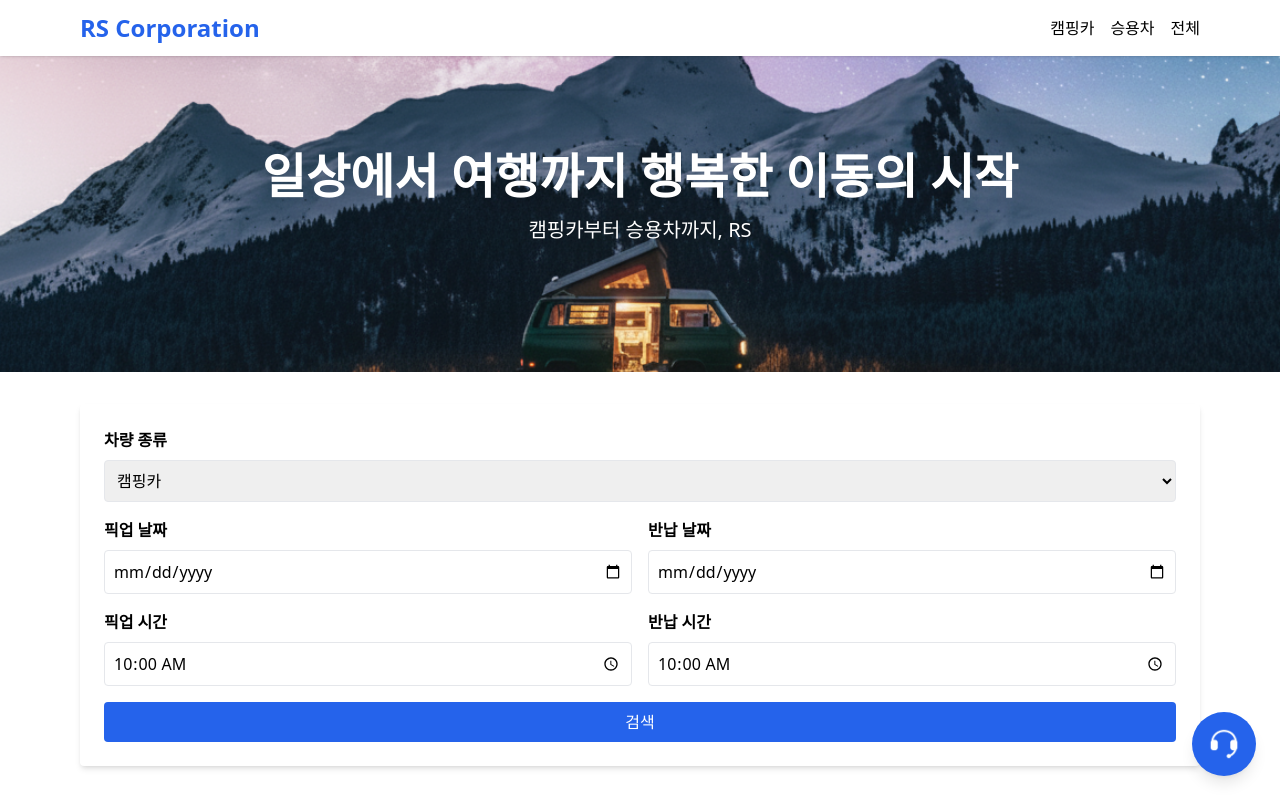
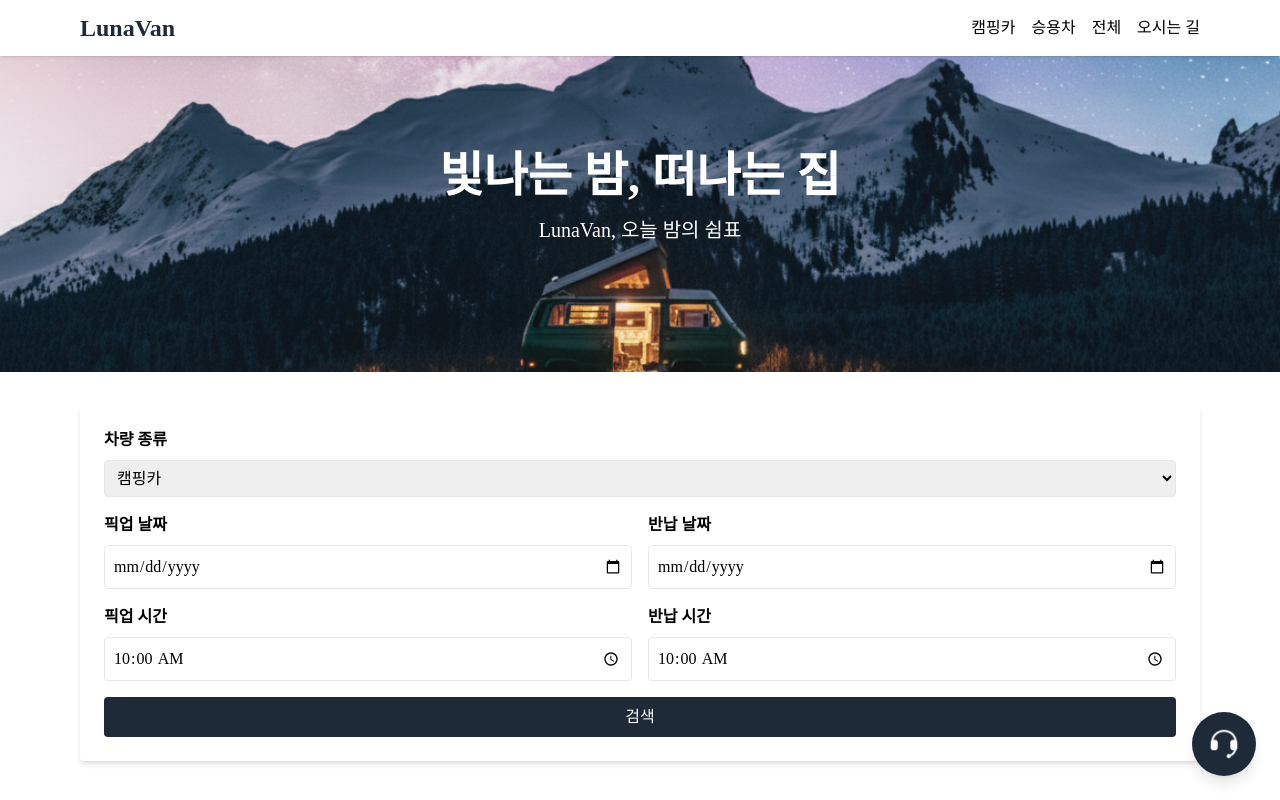
Before and after one commit to sssslu/CarRentServiceMVP, a Next.js app: page / in a window 1280 px wide. Shown: the top 800 px of the page. Built offline with nearby package versions, Linux system fonts and the light colour scheme.

Commit message:
디자인 위주 개선

```diff
--- a/app/globals.css
+++ b/app/globals.css
@@ -2,4 +2,40 @@
 @tailwind components;
 @tailwind utilities;
 
-/* You can place any global styles here. */
+/* LunaVan global fonts and variables */
+@import url('https://fonts.googleapis.com/css2?family=Cormorant+Garamond:wght@400;700&family=Noto+Serif+KR:wght@400;700&display=swap');
+
+:root {
+	--color-primary: #1E2A38; /* Midnight Blue */
+	--font-english: 'Cormorant Garamond', serif;
+	--font-korean: 'Noto Serif KR', serif;
+}
+
+/* Default to the Korean serif for overall layout (good for mixed-content pages). */
+html, body {
+	font-family: var(--font-korean);
+	-webkit-font-smoothing: antialiased;
+	-moz-osx-font-smoothing: grayscale;
+}
+
+/* Use the English display serif for elements explicitly marked as English. */
+:lang(en) {
+	font-family: var(--font-english);
+}
+
+/* Headings: allow heavier weight for visual hierarchy. */
+h1, h2, h3, h4, h5, h6 {
+	font-weight: 700;
+}
+
+/* Ensure strong/emphasis render bold when expected */
+strong, b {
+	font-weight: 700;
+}
+
+/* Small utility to reference primary color in plain CSS (Tailwind utilities preferred). */
+.lnv-primary {
+	color: var(--color-primary);
+}
+
+/* You can place additional global styles here. */
--- a/app/layout.tsx
+++ b/app/layout.tsx
@@ -5,7 +5,7 @@ import FloatingContactButton from '../components/FloatingContactButton';
 import type { ReactNode } from 'react';
 
 export const metadata = {
-  title: 'RS Corp',
+  title: 'LunaVan',
   description: '캠핑카/승용차 간편 대여!',
 };
 
--- /dev/null
+++ b/app/location/page.tsx
@@ -0,0 +1,12 @@
+export default function LocationPage() {
+  return (
+    <div className="max-w-6xl mx-auto px-4 py-8">
+      <h1 className="text-3xl font-bold mb-6">오시는 길</h1>
+      <div className="space-y-4 mb-8">
+        <p className="mb-2">주소: 대구광역시 중구 명덕로 179, 2층 202-j123호</p>
+        <p className="mb-2">대표번호: 010-3025-7321</p>
+      </div>
+      {/* Your existing Google Maps code will go here */}
+    </div>
+  );
+}
--- a/components/FloatingContactButton.tsx
+++ b/components/FloatingContactButton.tsx
@@ -7,7 +7,7 @@ export default function FloatingContactButton() {
   return (
     <div className="fixed bottom-6 right-6 z-50">
       <button
-        className={`bg-blue-600 text-white rounded-full shadow-lg transition-all duration-300 flex items-center justify-center ${open ? 'w-64 h-64' : 'w-16 h-16'}`}
+        className={`bg-primary text-white rounded-full shadow-lg transition-all duration-300 flex items-center justify-center ${open ? 'w-64 h-64' : 'w-16 h-16'}`}
         onClick={() => setOpen(!open)}
         aria-label="Contact"
       >
--- a/components/Footer.tsx
+++ b/components/Footer.tsx
@@ -16,7 +16,7 @@ export default function Footer() {
             href="/biz-license.jpg" // public 폴더 안의 이미지 경로
             target="_blank"
             rel="noopener noreferrer"
-            className="text-blue-600 hover:underline"
+            className="text-primary hover:underline"
           >
             사업자등록증
           </a>
--- a/components/Header.tsx
+++ b/components/Header.tsx
@@ -10,12 +10,12 @@ export default function Header() {
   return (
     <header className="bg-white shadow sticky top-0 z-50">
       <div className="max-w-6xl mx-auto px-4 py-3 flex items-center justify-between">
-        <Link href="/" className="text-2xl font-bold text-blue-600">RS Corporation</Link>
+  <Link href="/" className="text-2xl font-bold text-primary">LunaVan</Link>
         <nav className="space-x-4">
-
-          <a href="/#camp" className="hover:text-blue-600">캠핑카</a>
-          <a href="/#norm" className="hover:text-blue-600">승용차</a>
-          <Link href="/cars" className="hover:text-blue-600">전체</Link>
+          <a href="/#camp" className="hover:text-primary">캠핑카</a>
+          <a href="/#norm" className="hover:text-primary">승용차</a>
+          <Link href="/cars" className="hover:text-primary">전체</Link>
+          <Link href="/location" className="hover:text-primary">오시는 길</Link>
         </nav>
       </div>
     </header>
--- a/components/Hero.tsx
+++ b/components/Hero.tsx
@@ -14,9 +14,9 @@ export default function Hero() {
     >
       <div className="max-w-4xl mx-auto px-4 text-center">
         <h1 className="text-4xl sm:text-5xl font-bold mb-4">
-          일상에서 여행까지 행복한 이동의 시작
+          빛나는 밤, 떠나는 집
         </h1>
-        <p className="text-lg sm:text-xl mb-8">캠핑카부터 승용차까지, RS</p>
+  <p className="text-lg sm:text-xl mb-8">LunaVan, 오늘 밤의 쉼표</p>
       </div>
     </section>
   );
--- a/components/SearchForm.tsx
+++ b/components/SearchForm.tsx
@@ -3,7 +3,7 @@
 import { useState } from 'react';
 
 /**
- * SearchForm component models the booking form seen on the RS home page.
+ * SearchForm component models the booking form seen on the LunaVan home page.
  * It collects the car type, pick‑up/return dates and times. The submit
  * handler currently just alerts the user; in a production app this would
  * trigger a search query or navigation.
@@ -83,7 +83,7 @@ export default function SearchForm() {
       </div>
       <button
         type="submit"
-        className="w-full bg-blue-600 text-white py-2 rounded hover:bg-blue-700 transition-colors"
+        className="w-full bg-primary text-white py-2 rounded hover:bg-primary-dark transition-colors"
       >
         검색
       </button>
--- a/package.json
+++ b/package.json
@@ -1,5 +1,5 @@
 {
-  "name": "vacar-clone",
+  "name": "luna-van",
   "version": "1.0.0",
   "private": true,
   "scripts": {
--- a/tailwind.config.js
+++ b/tailwind.config.js
@@ -5,7 +5,18 @@ module.exports = {
     './components/**/*.{js,ts,jsx,tsx}',
   ],
   theme: {
-    extend: {},
+    extend: {
+      colors: {
+        primary: {
+          DEFAULT: '#1E2A38', // Midnight Blue
+          dark: '#162029',
+        },
+      },
+      fontFamily: {
+        primary: ["Noto Serif KR", "Cormorant Garamond", "serif"],
+        english: ["Cormorant Garamond", "serif"],
+      },
+    },
   },
   plugins: [],
 };
```
Also changed, not shown: 1 other file (tests, documents, lock files or other folders).
